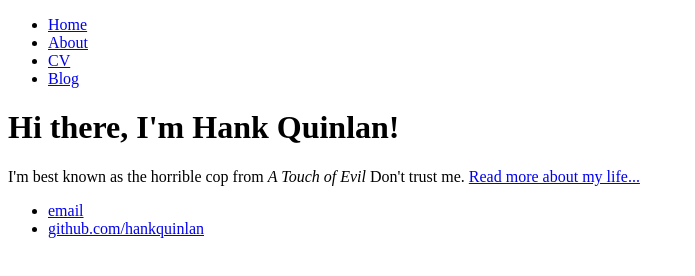
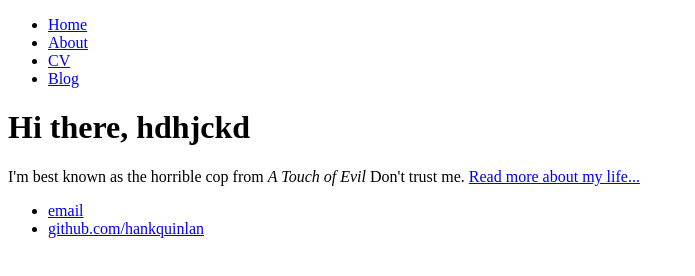
Before and after one commit to Josefina-Arias/proyecto.github.io, a plain HTML site: page index.html in a window 1280 px wide. Shown: the whole page, without its empty margins (0-695 px from the left). Drawn offline with Linux system fonts and the light colour scheme.

Commit message:
Update index.html

```diff
--- a/index.html
+++ b/index.html
@@ -14,7 +14,7 @@
 		</nav>
 		<div class="container">
     		<div class="blurb">
-        		<h1>Hi there, I'm Hank Quinlan!</h1>
+        		<h1>Hi there, hdhjckd</h1>
 				<p>I'm best known as the horrible cop from <em>A Touch of Evil</em> Don't trust me. <a href="/about">Read more about my life...</a></p>
     		</div><!-- /.blurb -->
 		</div><!-- /.container -->
```
